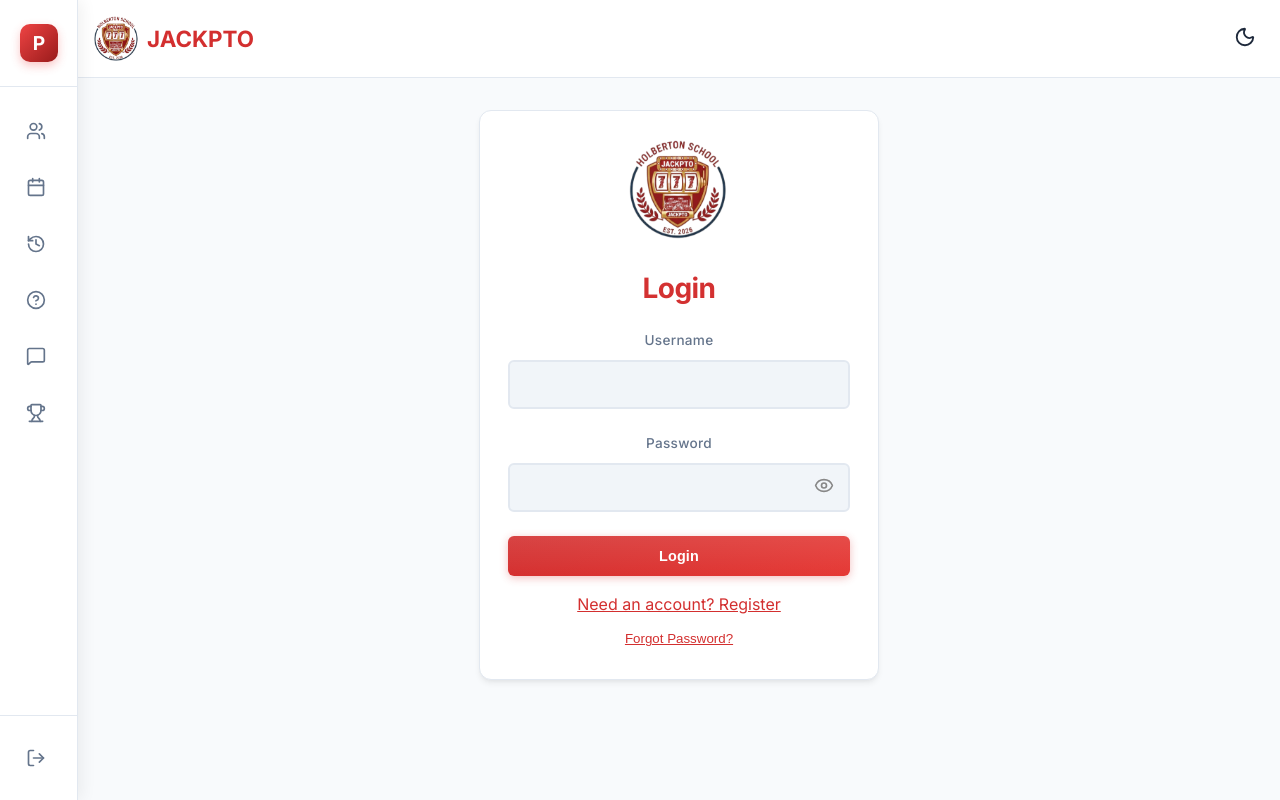
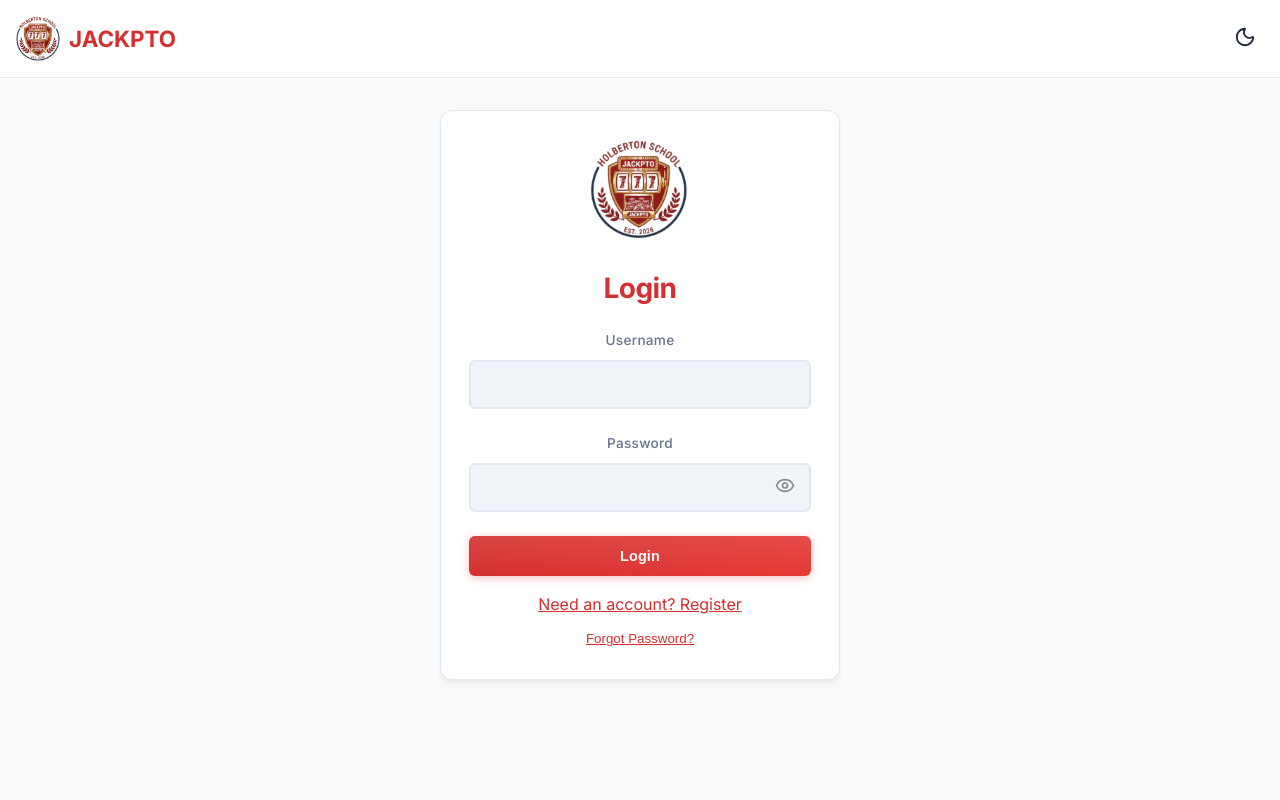
Before and after one commit to ace-az/pld, a React (Vite) app in the folder client/: page /login in a window 1280 px wide. Built offline with nearby package versions, Linux system fonts and the light colour scheme; no server answers.

Commit message:
Update V 0.0.3

```diff
--- a/client/src/components/Layout.css
+++ b/client/src/components/Layout.css
@@ -13,6 +13,10 @@
   flex-direction: column;
   min-height: 100vh;
   transition: margin-left 0.3s cubic-bezier(0.4, 0, 0.2, 1);
+}
+
+.layout-content.auth-content {
+  margin-left: 0;
 }
 
 /* Sidebar hover zamanı content shift */
--- a/client/src/components/Layout.jsx
+++ b/client/src/components/Layout.jsx
@@ -1,6 +1,6 @@
 import { useTheme } from '../context/ThemeContext';
 import { useAuth } from '../context/AuthContext';
-import { Link, useNavigate } from 'react-router-dom';
+import { Link, useNavigate, useLocation } from 'react-router-dom';
 import { Sun, Moon, LogOut, User } from 'lucide-react';
 import logo from '../assets/logo.png';
 import Sidebar from './Sidebar';
@@ -10,17 +10,20 @@ export default function Layout({ children }) {
   const { theme, toggleTheme } = useTheme();
   const { user, logout } = useAuth();
   const navigate = useNavigate();
+  const location = useLocation();
 
   const handleLogout = () => {
     logout();
     navigate('/login');
   };
 
+  const isAuthPage = location.pathname === '/login' || location.pathname === '/register';
+
   return (
-    <div className="layout">
-      <Sidebar />
+    <div className={`layout ${isAuthPage ? 'auth-layout' : ''}`}>
+      {!isAuthPage && <Sidebar />}
 
-      <div className="layout-content">
+      <div className={`layout-content ${isAuthPage ? 'auth-content' : ''}`}>
         {/* Navbar */}
         <header className="navbar">
           <Link
```
